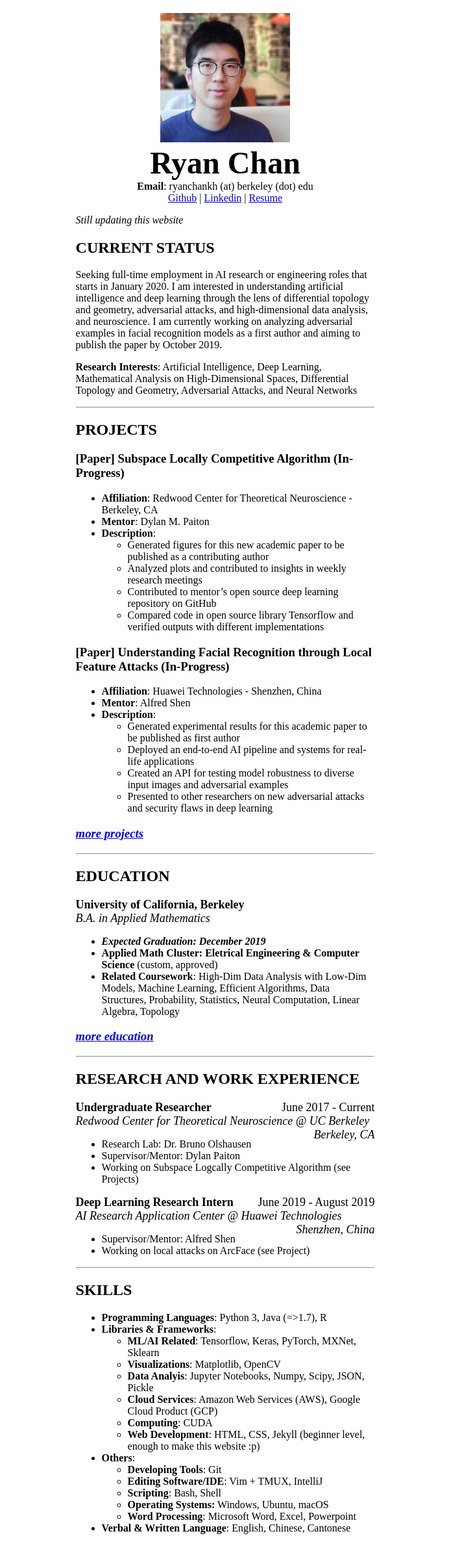
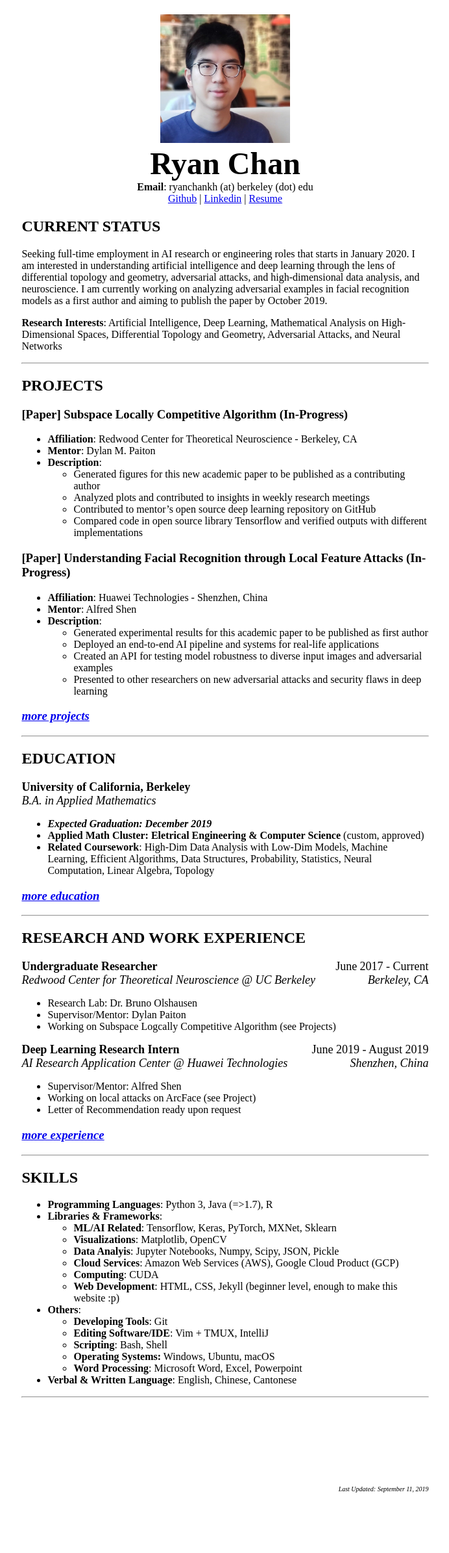
Before and after one commit to ryanchankh/ryanchankh.github.io, a Jekyll site: the page built from index.md, in a window 1280 px wide. Shown: the whole page at 65% size, without its empty margins (293-985 px from the left). Built offline with Jekyll 4.4.1, drawn with Linux system fonts in a browser that asks for light colours; after the commit the page ends 2321 px from its top, so only the background shows below that.

Commit message:
added experience and fix margins

```diff
--- a/_layouts/default.html
+++ b/_layouts/default.html
@@ -4,4 +4,10 @@
   <body>
      {{ content }}
   </body>
+
+  <p></p>
+
+  <footer>
+    <i><font size="1">Last Updated: September 11, 2019</font></i>
+  </footer>
 </html>
--- a/default.css
+++ b/default.css
@@ -1,12 +1,16 @@
 body, html {
-  margin-left:20%;
-  margin-right:20%;
+  margin-left:15%;
+  margin-right:15%;
   margin-bottom:1%;
   margin-top:1%;
 
   font:"Arial, Helvetica, sans-serif";
 }
 
+footer {
+    padding-top: 3cm;
+    text-align: right;
+}
 
 div.name {
   font-size: 20;
--- a/index.md
+++ b/index.md
@@ -13,7 +13,6 @@ layout: default
 <a href="./RyanChanResume.pdf" download="resume">Resume</a>
 </center>
 
-_Still updating this website_
 
 ## CURRENT STATUS
 Seeking full-time employment in AI research or engineering roles that starts in January 2020. I am interested in understanding artificial intelligence and deep learning through the lens of differential topology and geometry, adversarial attacks, and high-dimensional data analysis, and neuroscience. I am currently working on analyzing adversarial examples in facial recognition models as a first author and aiming to publish the paper by October 2019.
@@ -91,6 +90,9 @@ ___
 
 - Supervisor/Mentor: Alfred Shen
 - Working on local attacks on ArcFace (see Project)
+- Letter of Recommendation ready upon request
+
+### _[more experience](./experience.html)_
 
 ___
 
@@ -111,3 +113,5 @@ ___
 	- **Operating Systems:** Windows, Ubuntu, macOS
 	- **Word Processing**: Microsoft Word, Excel, Powerpoint
 - **Verbal & Written Language**: English, Chinese, Cantonese
+
+___
```
Also changed, not shown: experience.md (added, +39 -0 lines), 5 other files.
